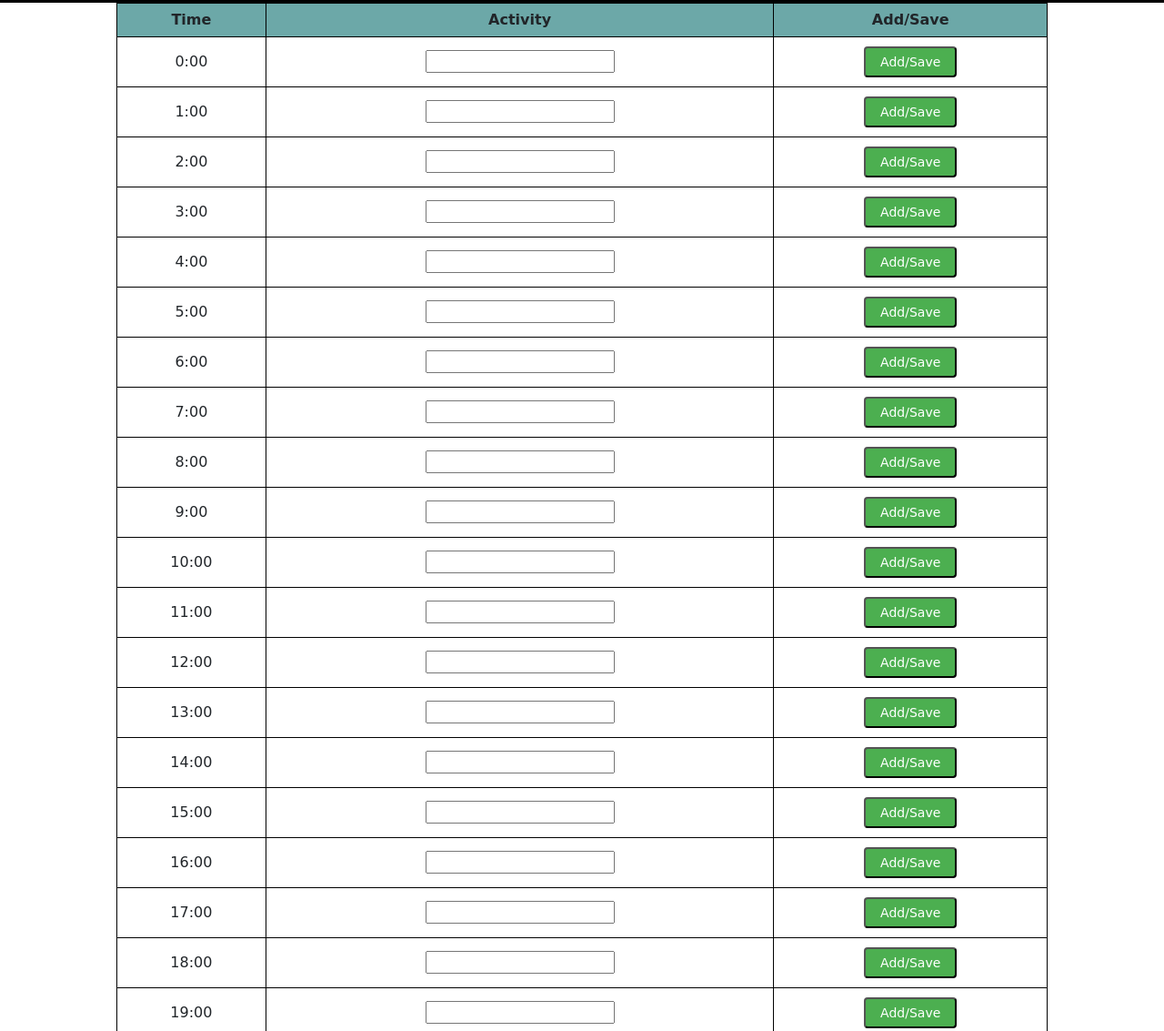
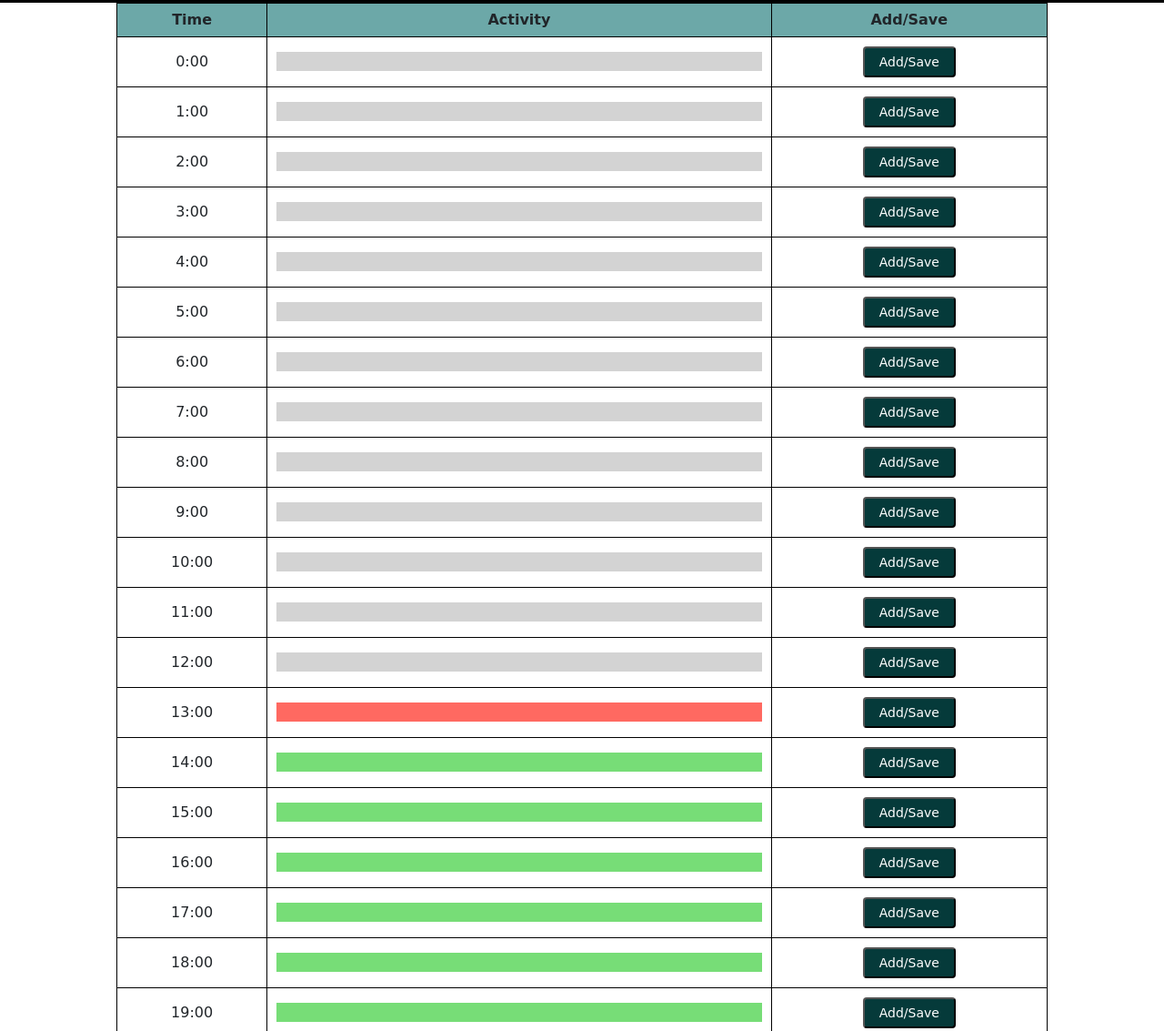
Before and after one commit to vilmaglynn/work-day-scheduler, a plain HTML site: page index.html in a window 1280 px wide. Shown: the part 284-1417 px from the top of the page at 91% size. Drawn offline with nearby package versions, Linux system fonts and the light colour scheme; a web font is replaced by a local one.

Commit message:
added past present future

```diff
--- a/assets/script.js
+++ b/assets/script.js
@@ -1,6 +1,8 @@
 // save reference to important DOM elements
 var currentDay = $("#currentDay");
+var now = new Date().getHours();
 
+console.log(now);
 // handle displaying the time
 function displayTime() {
   var rightNow = dayjs().format("DD MMMM YYYY [at] HH:mm:ss");
@@ -20,16 +22,41 @@ $(document).ready(function () {
   // Generate rows for each hour from 1:00 to 23:00
   for (var i = 0; i <= 23; i++) {
     var time = i + ":00";
+
+    if (i < now) {
       var row = $(
         "<tr>" +
           "<td>" +
           time +
           "</td>" +
-        "<td><input type='text' class='activityInput'></td>" +
+          "<td><input type='text' class='activityInput past'></td>" +
           "<td><button class='styledButton'>Add/Save</button></td>" +
           "</tr>"
       );
       tableBody.append(row);
+    } else if (i === now) {
+      var row = $(
+        "<tr>" +
+          "<td>" +
+          time +
+          "</td>" +
+          "<td><input type='text' class='activityInput present'></td>" +
+          "<td><button class='styledButton'>Add/Save</button></td>" +
+          "</tr>"
+      );
+      tableBody.append(row);
+    } else if (i > now) {
+      var row = $(
+        "<tr>" +
+          "<td>" +
+          time +
+          "</td>" +
+          "<td><input type='text' class='activityInput future'></td>" +
+          "<td><button class='styledButton'>Add/Save</button></td>" +
+          "</tr>"
+      );
+      tableBody.append(row);
+    }
   }
 
   // Create the table and append it to the container
--- a/assets/style.css
+++ b/assets/style.css
@@ -5,14 +5,14 @@ body {
   line-height: 1;
 }
 
-textarea {
+/* textarea {
   background: transparent;
   border: none;
   resize: none;
   color: #000000;
   border-left: 1px solid black;
   padding: 10px;
-}
+} */
 
 header {
   text-align: center;
@@ -46,17 +46,14 @@ header {
 
 .past {
   background-color: #d3d3d3;
-  color: white;
 }
 
 .present {
   background-color: #ff6961;
-  color: white;
 }
 
 .future {
   background-color: #77dd77;
-  color: white;
 }
 
 #tableContainer {
@@ -87,7 +84,7 @@ th {
 }
 
 .styledButton {
-  background-color: #4caf50;
+  background-color: #053a3a;
   color: white;
   padding: 8px 16px;
   text-align: center;
@@ -96,3 +93,9 @@ th {
   font-size: 14px;
   border-radius: 4px;
 }
+
+.activityInput {
+  width: 100%;
+  border: none;
+  outline: none;
+}
```
Also changed, not shown: index.html (+1 -0 lines). Lines whose indentation alone changed are shown as unchanged.
